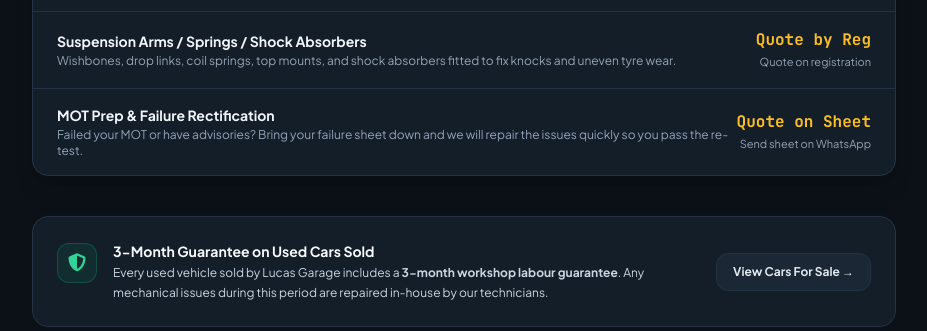
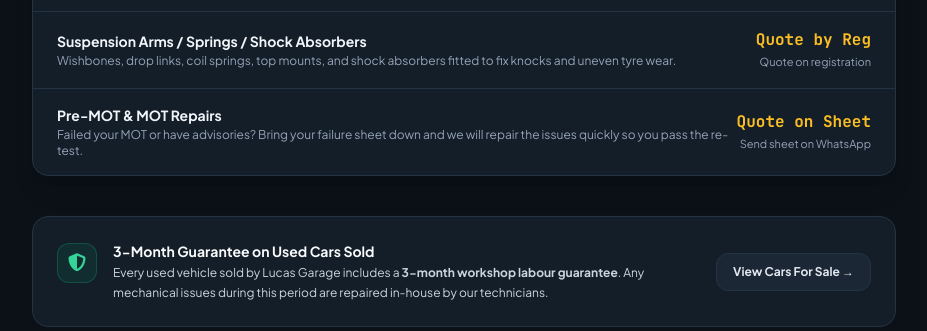
Before and after one commit to juuliettee/Lucas-garage-landingpage, a Flask app: page /pricing in a window 1280 px wide. Shown: the part 1145-1476 px from the top of the page, without its empty margins (176-1103 px from the left). Run offline with Flask 3, Linux system fonts and the light colour scheme; some libraries are stand-ins or nearby versions.

Commit message:
feat: rename MOT service card to Pre-MOT & MOT Repairs across home and pricing pages

```diff
--- a/templates/index.html
+++ b/templates/index.html
@@ -115,7 +115,7 @@
                     <div class="w-12 h-12 rounded-xl bg-[#0B1117] text-amber-400 flex items-center justify-center text-xl mb-4 border border-[#243344] shadow-inner group-hover:scale-105 transition-transform duration-200">
                         <i class="fa-solid fa-clipboard-check"></i>
                     </div>
-                    <h3 class="font-bold text-lg text-slate-50 mb-2">MOT Prep & Repairs</h3>
+                    <h3 class="font-bold text-lg text-slate-50 mb-2">Pre-MOT & MOT Repairs</h3>
                     <p class="text-xs text-slate-300 leading-relaxed mb-4">
                         Full pre-MOT inspection and fast rectification for failed MOT tests. Emissions repair, headlight beam alignment, corrosion repairs, and advisory fixes.
                     </p>
--- a/templates/pricing.html
+++ b/templates/pricing.html
@@ -167,7 +167,7 @@
             <div class="px-6 py-4 flex flex-col sm:flex-row sm:items-center justify-between gap-2 hover:bg-[#182330] transition">
                 <div class="space-y-0.5">
                     <div class="flex items-center space-x-2">
-                        <span class="font-bold text-slate-100">MOT Prep & Failure Rectification</span>
+                        <span class="font-bold text-slate-100">Pre-MOT & MOT Repairs</span>
                     </div>
                     <span class="text-xs text-slate-400 block">Failed your MOT or have advisories? Bring your failure sheet down and we will repair the issues quickly so you pass the re-test.</span>
                 </div>
```
